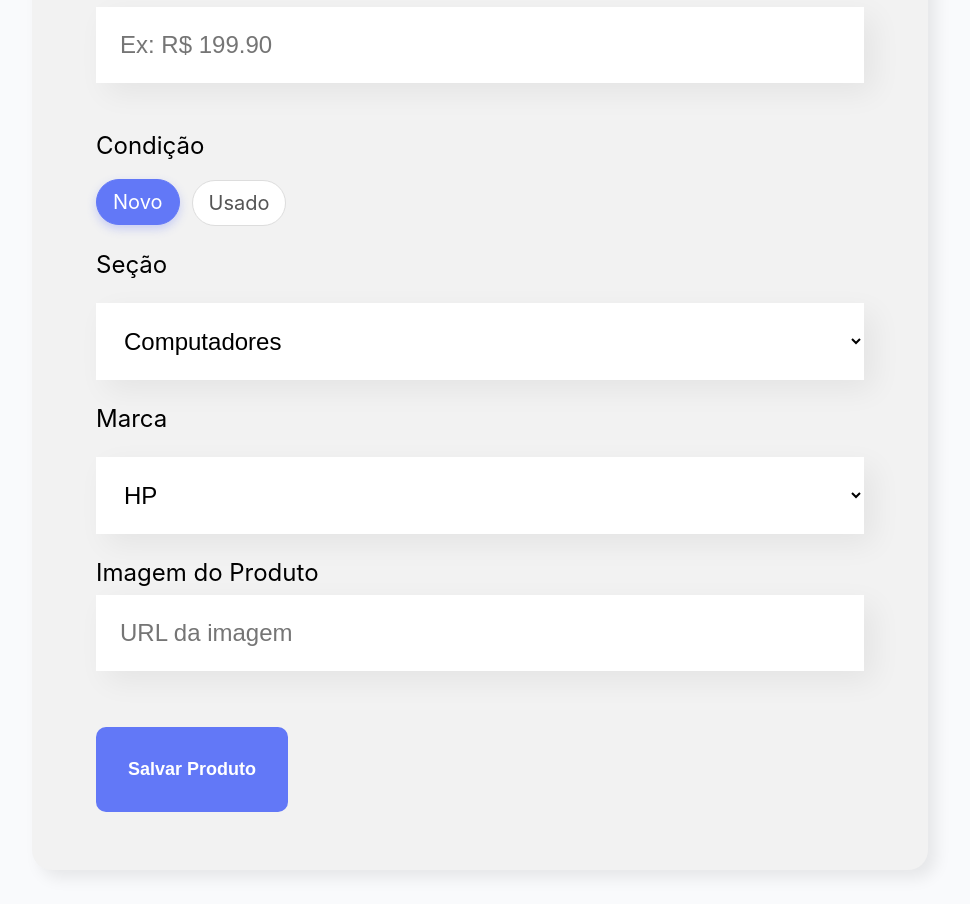
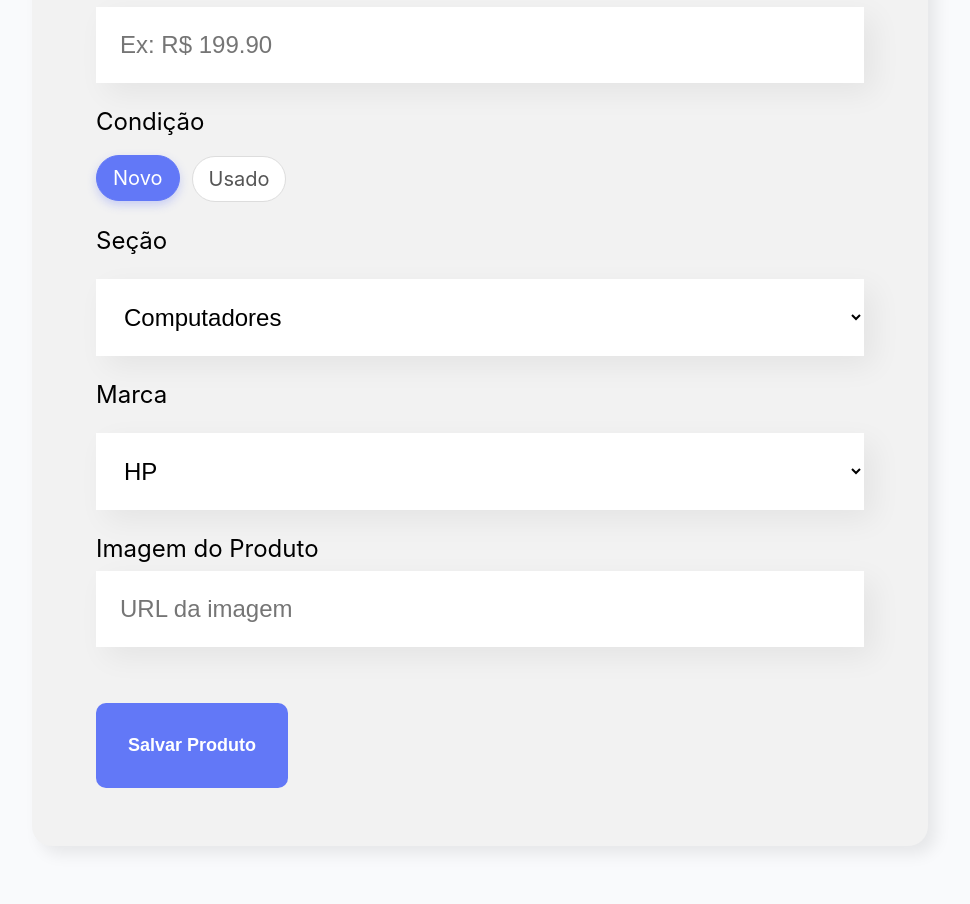
Before and after one commit to Miguel-Silva-Alves/ava-01-prw2, a React (Vite) app: page / in a window 1280 px wide. Shown: the part 2073-2977 px from the top of the page, without its empty margins (160-1130 px from the left). Built offline with nearby package versions, Linux system fonts and the light colour scheme.

Commit message:
:recycle: refactor: remove css of radio

```diff
--- a/src/components/radio/radio.css
+++ b/src/components/radio/radio.css
@@ -5,7 +5,6 @@
 }
 
 .radio-label {
-    margin: 24px 0;
     display: block;
     margin-bottom: 20px;
     font-size: 24px;
```
